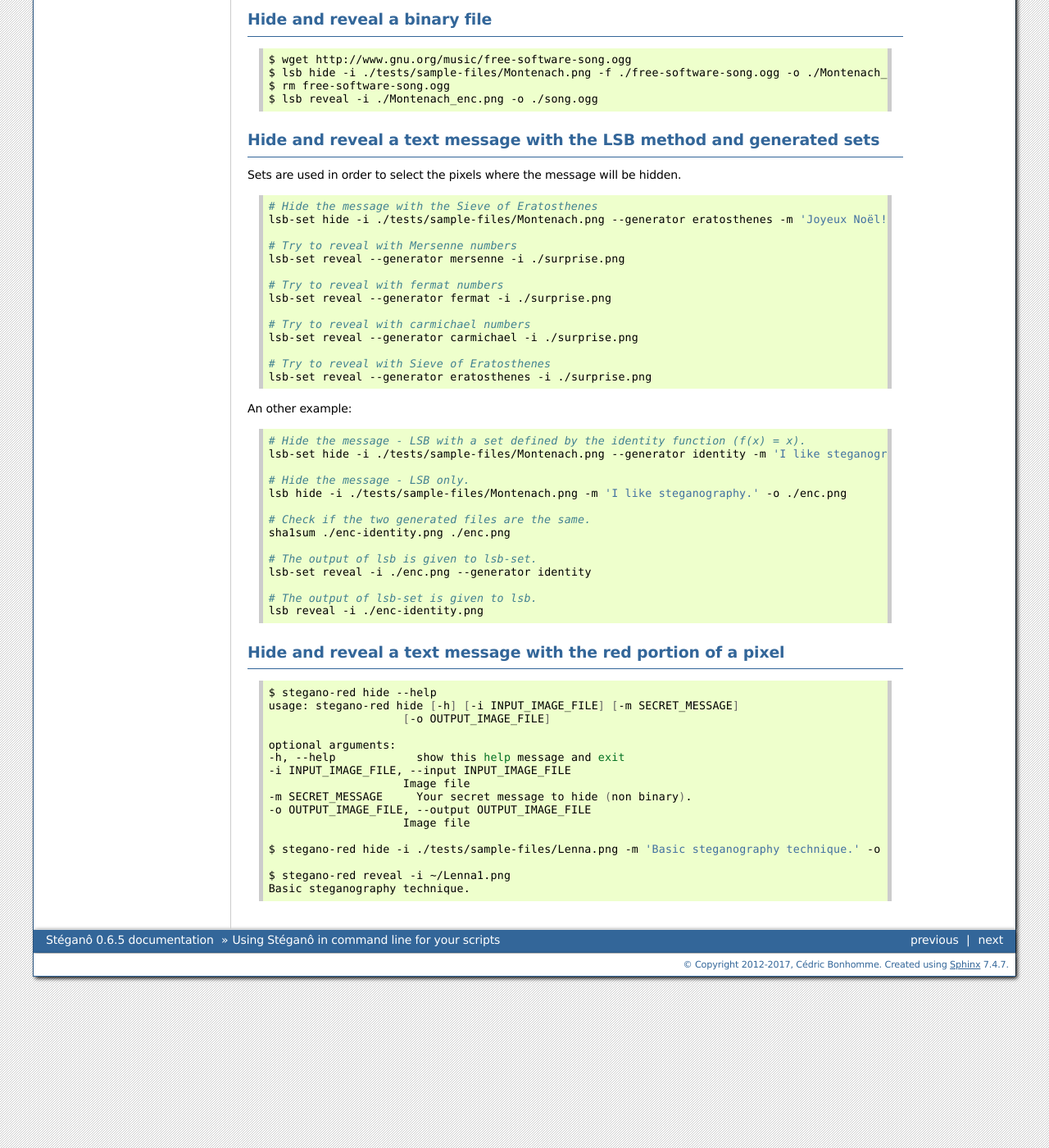
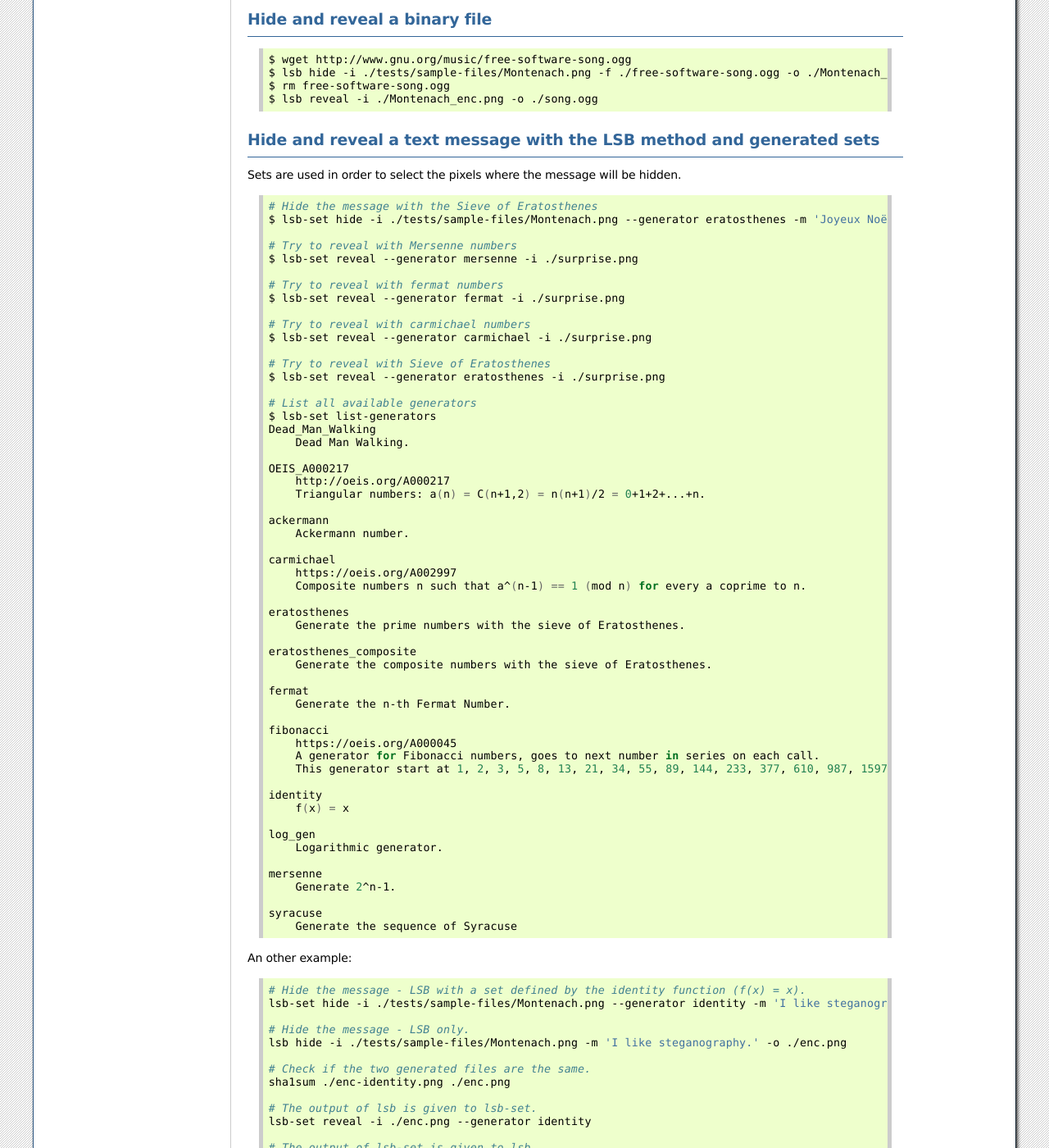
Before and after one commit to cedricbonhomme/Stegano, a Sphinx documentation site: the page built from docs/software.rst, in a window 1280 px wide and 1400 px high, scrolled down 854 px. Shown: the whole window at 82% size. Built offline with Sphinx 7.4.7, drawn with Linux system fonts in a browser that asks for light colours.

Commit message:
Updated the documentation.

```diff
--- a/docs/software.rst
+++ b/docs/software.rst
@@ -74,19 +74,61 @@ Sets are used in order to select the pixels where the message will be hidden.
 .. code-block:: bash
 
     # Hide the message with the Sieve of Eratosthenes
-    lsb-set hide -i ./tests/sample-files/Montenach.png --generator eratosthenes -m 'Joyeux Noël!' -o ./surprise.png
+    $ lsb-set hide -i ./tests/sample-files/Montenach.png --generator eratosthenes -m 'Joyeux Noël!' -o ./surprise.png
 
     # Try to reveal with Mersenne numbers
-    lsb-set reveal --generator mersenne -i ./surprise.png
+    $ lsb-set reveal --generator mersenne -i ./surprise.png
 
     # Try to reveal with fermat numbers
-    lsb-set reveal --generator fermat -i ./surprise.png
+    $ lsb-set reveal --generator fermat -i ./surprise.png
 
     # Try to reveal with carmichael numbers
-    lsb-set reveal --generator carmichael -i ./surprise.png
+    $ lsb-set reveal --generator carmichael -i ./surprise.png
 
     # Try to reveal with Sieve of Eratosthenes
-    lsb-set reveal --generator eratosthenes -i ./surprise.png
+    $ lsb-set reveal --generator eratosthenes -i ./surprise.png
+
+    # List all available generators
+    $ lsb-set list-generators
+    Dead_Man_Walking
+        Dead Man Walking.
+
+    OEIS_A000217
+        http://oeis.org/A000217
+        Triangular numbers: a(n) = C(n+1,2) = n(n+1)/2 = 0+1+2+...+n.
+
+    ackermann
+        Ackermann number.
+
+    carmichael
+        https://oeis.org/A002997
+        Composite numbers n such that a^(n-1) == 1 (mod n) for every a coprime to n.
+
+    eratosthenes
+        Generate the prime numbers with the sieve of Eratosthenes.
+
+    eratosthenes_composite
+        Generate the composite numbers with the sieve of Eratosthenes.
+
+    fermat
+        Generate the n-th Fermat Number.
+
+    fibonacci
+        https://oeis.org/A000045
+        A generator for Fibonacci numbers, goes to next number in series on each call.
+        This generator start at 1, 2, 3, 5, 8, 13, 21, 34, 55, 89, 144, 233, 377, 610, 987, 1597, 2584, 4181, 6765, 10946, ...
+
+    identity
+        f(x) = x
+
+    log_gen
+        Logarithmic generator.
+
+    mersenne
+        Generate 2^n-1.
+
+    syracuse
+        Generate the sequence of Syracuse
 
 
 An other example:
```
